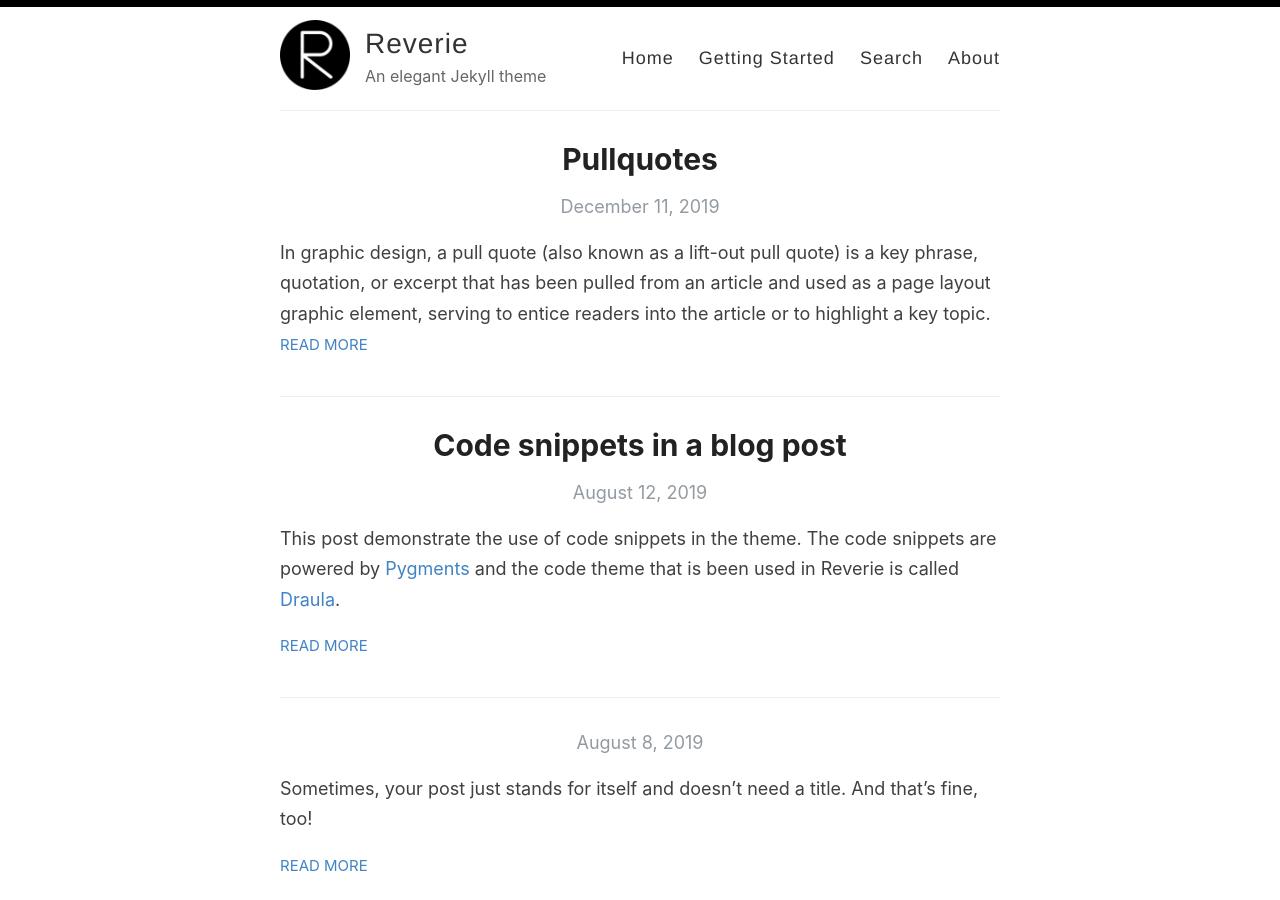
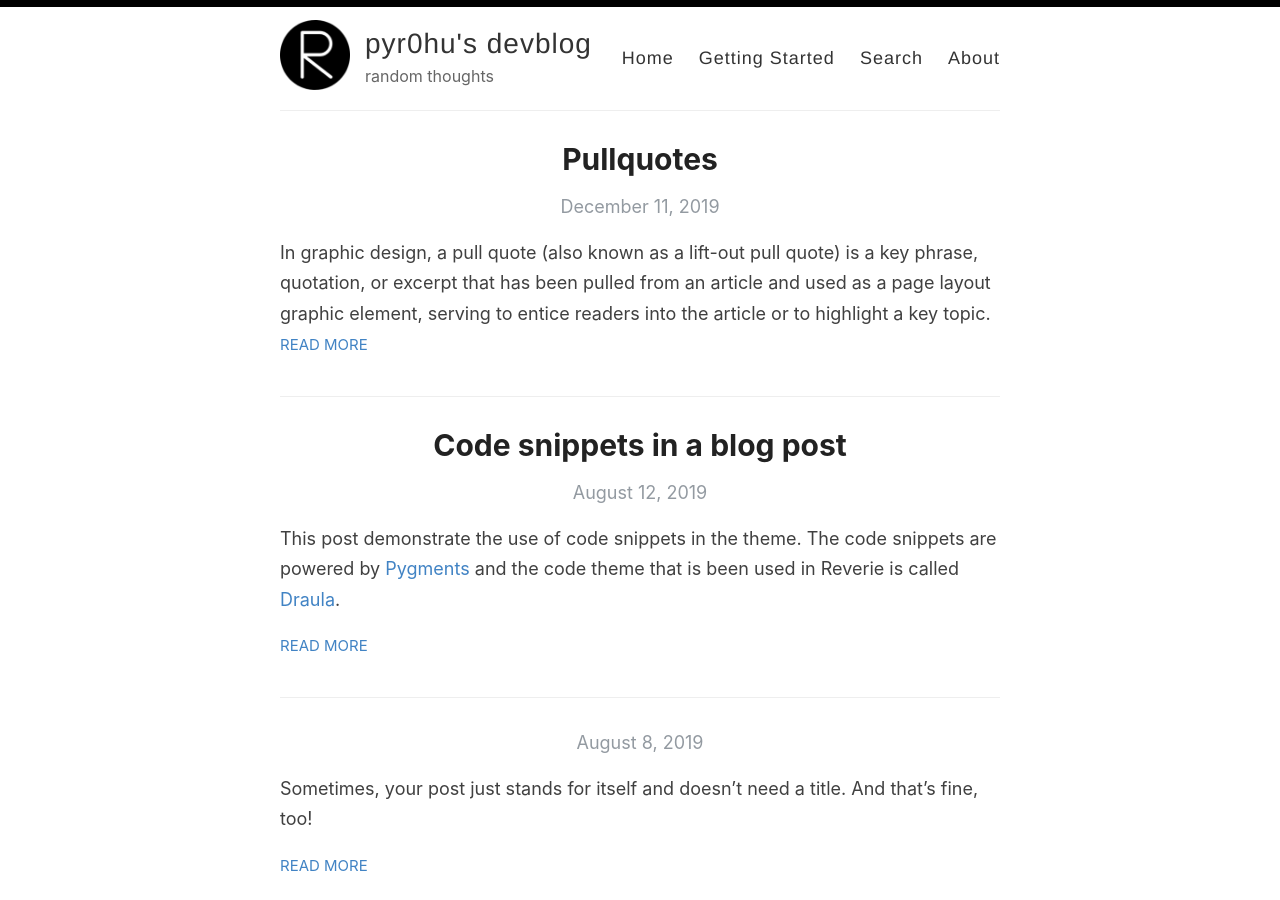
Before and after one commit to pyr0hu/pyr0hu.github.io, a Jekyll site: the page built from index.html, in a window 1280 px wide and 900 px high. Built offline with Jekyll 4.4.1, drawn with Linux system fonts in a browser that asks for light colours; the list of posts is cut into pages by our own code.

Commit message:
update config

```diff
--- a/_config.yml
+++ b/_config.yml
@@ -3,13 +3,13 @@
 #
 
 # Name of your site (displayed in the header)
-name: Reverie
+name: pyr0hu's devblog
 
 # Name of the author
-author: Amit Merchant
+author: Robert Rimoczi
 
 # Short bio or description (displayed in the header)
-description: An elegant Jekyll theme
+description: random thoughts
 
 # URL of your avatar or profile pic (you could use your GitHub profile pic)
 avatar: /images/reverie.png
@@ -21,15 +21,15 @@ avatar: /images/reverie.png
 # Includes an icon in the footer for each username you enter
 footer-links:
   dribbble:
-  email: amit.d.merchant@gmail.com
+  email: robert@rimoczi.com
   facebook:
   flickr:
-  github: amitmerchant1990/reverie
+  github: pyr0hu
   instagram:
   linkedin:
   pinterest:
   rss: rss
-  twitter: amit_merchant
+  twitter: rimorobi
   stackoverflow:
   youtube: # channel/<your_long_string> or user/<user-name>
   googleplus: # anything in your profile username that comes after plus.google.com/
@@ -41,18 +41,18 @@ footer-links:
 disqus:
 
 # Enter your Google Analytics web tracking code (e.g. UA-2110908-2) to activate tracking
-google_analytics: UA-43339302-11
+google_analytics:
 
 # Your website URL (e.g. http://amitmerchant1990.github.io or http://www.amitmerchant.com)
 # Used for Sitemap.xml and your RSS feed
-url: http://www.amitmerchant.com/reverie
-enforce_ssl: https://www.amitmerchant.com/reverie
+url: http://pyr0hu.github.io
+enforce_ssl: http://pyr0hu.github.io
 
 # If you're hosting your site at a Project repository on GitHub pages
 # (http://yourusername.github.io/repository-name)
 # and NOT your User repository (http://yourusername.github.io)
 # then add in the baseurl here, like this: "/repository-name"
-baseurl: "/reverie"
+baseurl: ""
 
 #
 # !! You don't need to change any of the configuration flags below !!
```
